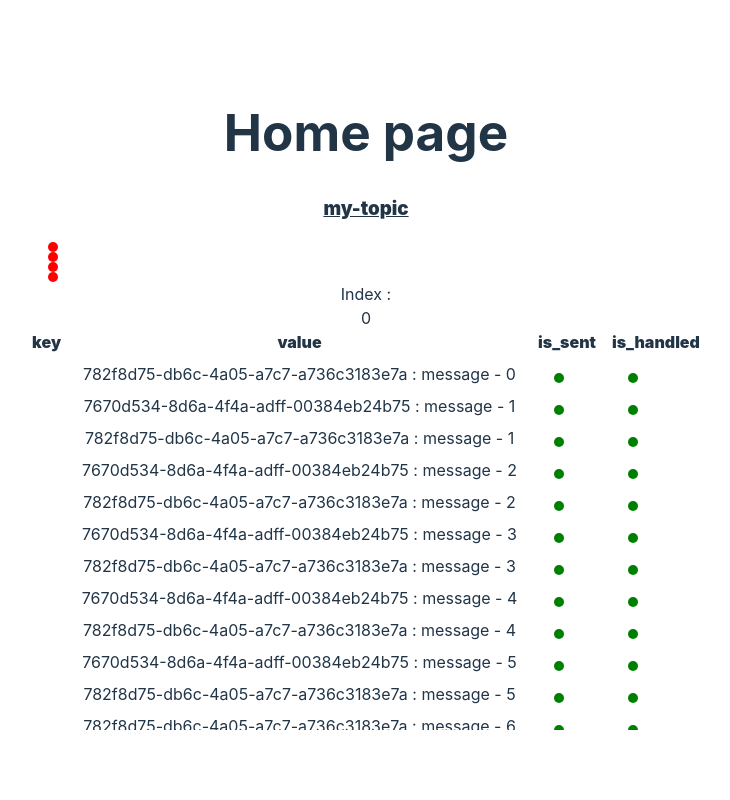
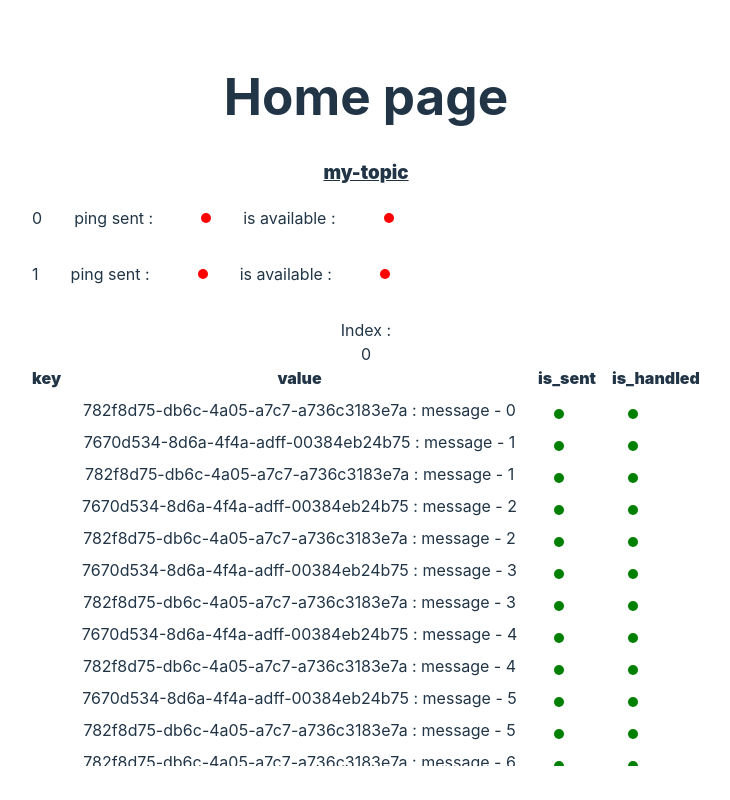
Before and after one commit to RomainC75/broker, a React (Vite) app in the folder front/: page / in a window 1280 px wide. Shown: the whole page, without its empty margins (274-1004 px from the left). Built offline with nearby package versions, Linux system fonts and the light colour scheme; no server answers.

Commit message:
clients style

```diff
--- a/front/src/components/Clients/Clients.tsx
+++ b/front/src/components/Clients/Clients.tsx
@@ -1,6 +1,7 @@
 import React from "react";
 import { ClientDto } from "../../@types/back_types";
 import TrafficLight from "../TrafficLight/TrafficLight";
+import './client.scss'
 
 interface IClients {
   clients: ClientDto[];
@@ -11,8 +12,17 @@ const Clients = ({ clients }: IClients) => {
     <div className="Clients">
       {clients.map((client, index) => (
         <div key={`client-${index}`} className="client">
-          <TrafficLight name="ping_sent" isGood={client.ping.is_ping_sent} />
-          <TrafficLight name="is_available" isGood={client.is_available} />
+          <p>{index}</p>
+          <div>
+            <div>
+              <p>ping sent : </p>
+              <TrafficLight boolValue={client.ping.is_ping_sent} />
+            </div>
+            <div>
+              <p>is available : </p>
+              <TrafficLight boolValue={client.is_available} />
+            </div>
+          </div>
         </div>
       ))}
     </div>
--- /dev/null
+++ b/front/src/components/Clients/client.scss
@@ -0,0 +1,12 @@
+.Clients{
+
+    & > .client{
+        display: flex;
+        gap: 2rem;
+        margin-bottom: 2rem;
+        & div {
+            display:flex;
+            gap:2rem;
+        }
+    }
+}
```
